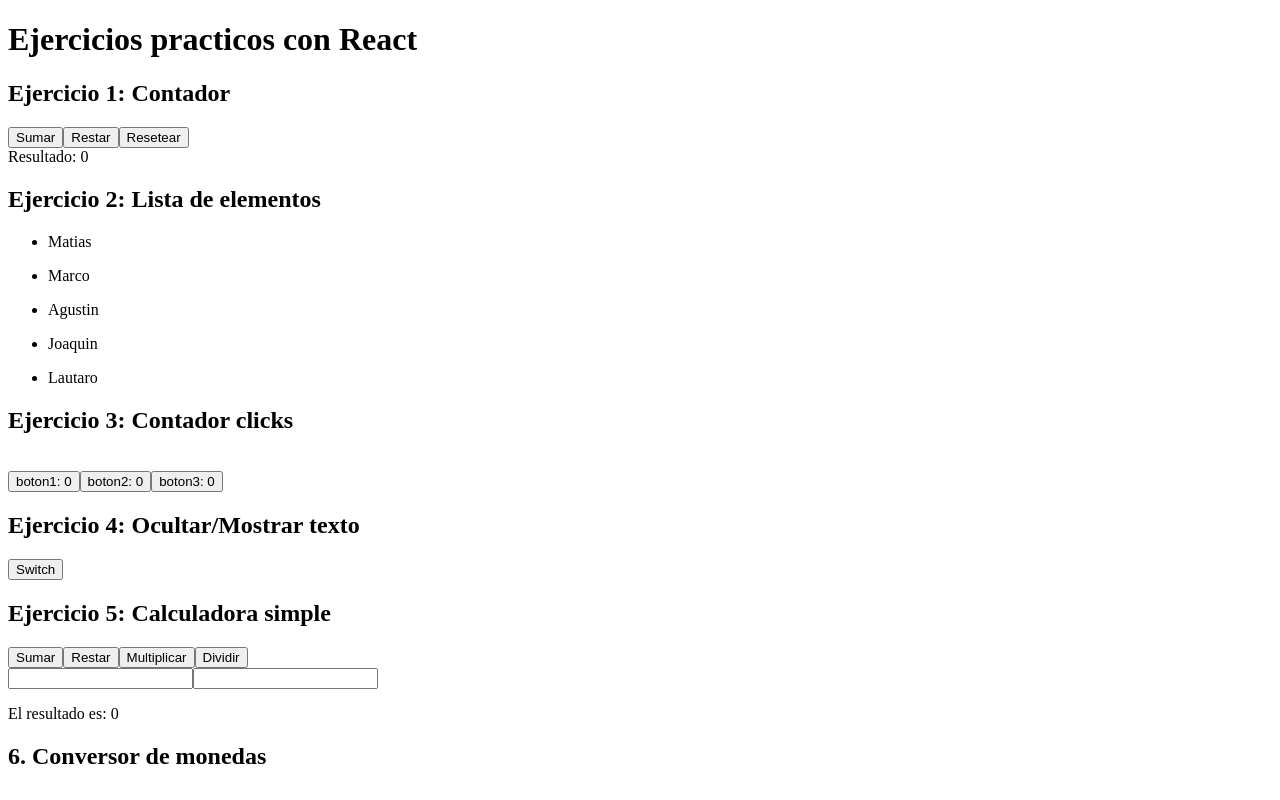
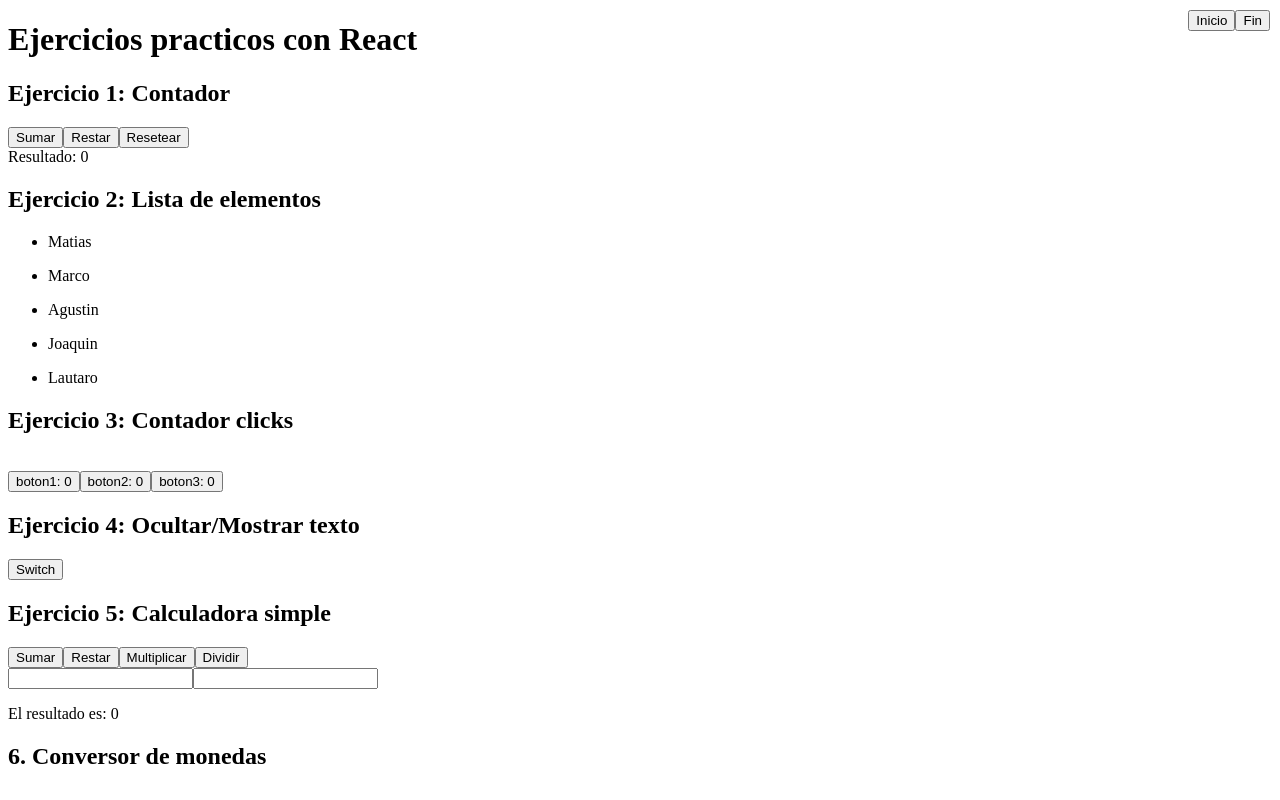
Before and after one commit to matiasmoscone1/practica-ejercicios-logica-programacion-react, a React (Vite) app: page / in a window 1280 px wide. Shown: the top 800 px of the page. Built offline with nearby package versions, Linux system fonts and the light colour scheme.

Commit message:
Posicionando los botones inicio y fin

```diff
--- a/src/ejercicios/Botones_Fin_Inicio.jsx
+++ b/src/ejercicios/Botones_Fin_Inicio.jsx
@@ -6,9 +6,9 @@ const Botones_Fin_Inicio = () => {
 
 
     return(<>
-        <div>
-            <button >Inicio</button>
-            <button>Fin</button>
+        <div className="btn-container">
+            <button className="btn-inicio">Inicio</button>
+            <button className="btn-fin">Fin</button>
         </div>
     </>)
 
--- a/src/index.css
+++ b/src/index.css
@@ -33,9 +33,20 @@
 /* ------------------------- BOTONES INICIO - FIN ------------------------------------- */
 
 
+.btn-container{
+    top: 10px;
+    right: 10px;
+    position: fixed;
 
+}
 
+.btn-inicio{
 
+}
+
+.btn-fin{
+
+}
 
 
 
```
